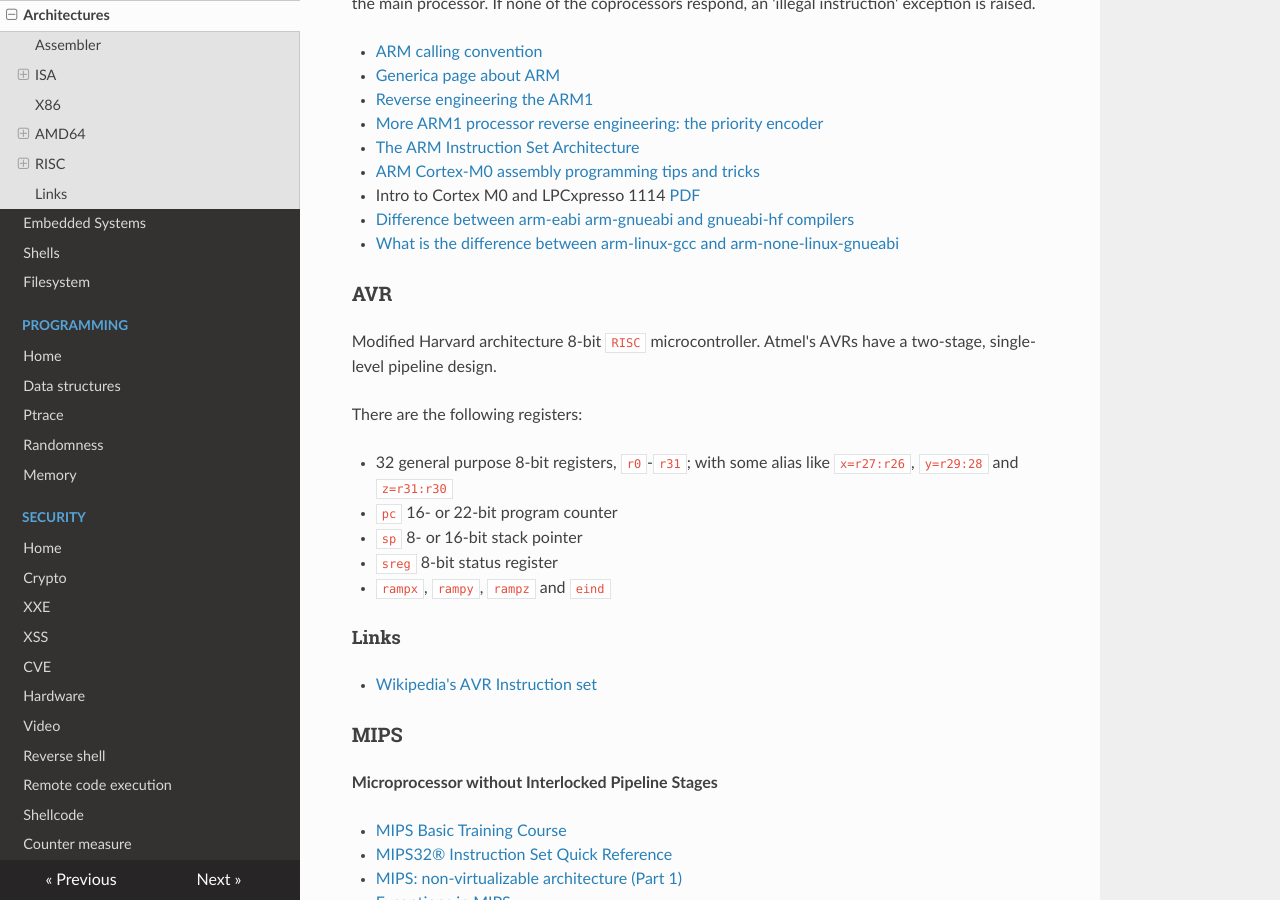
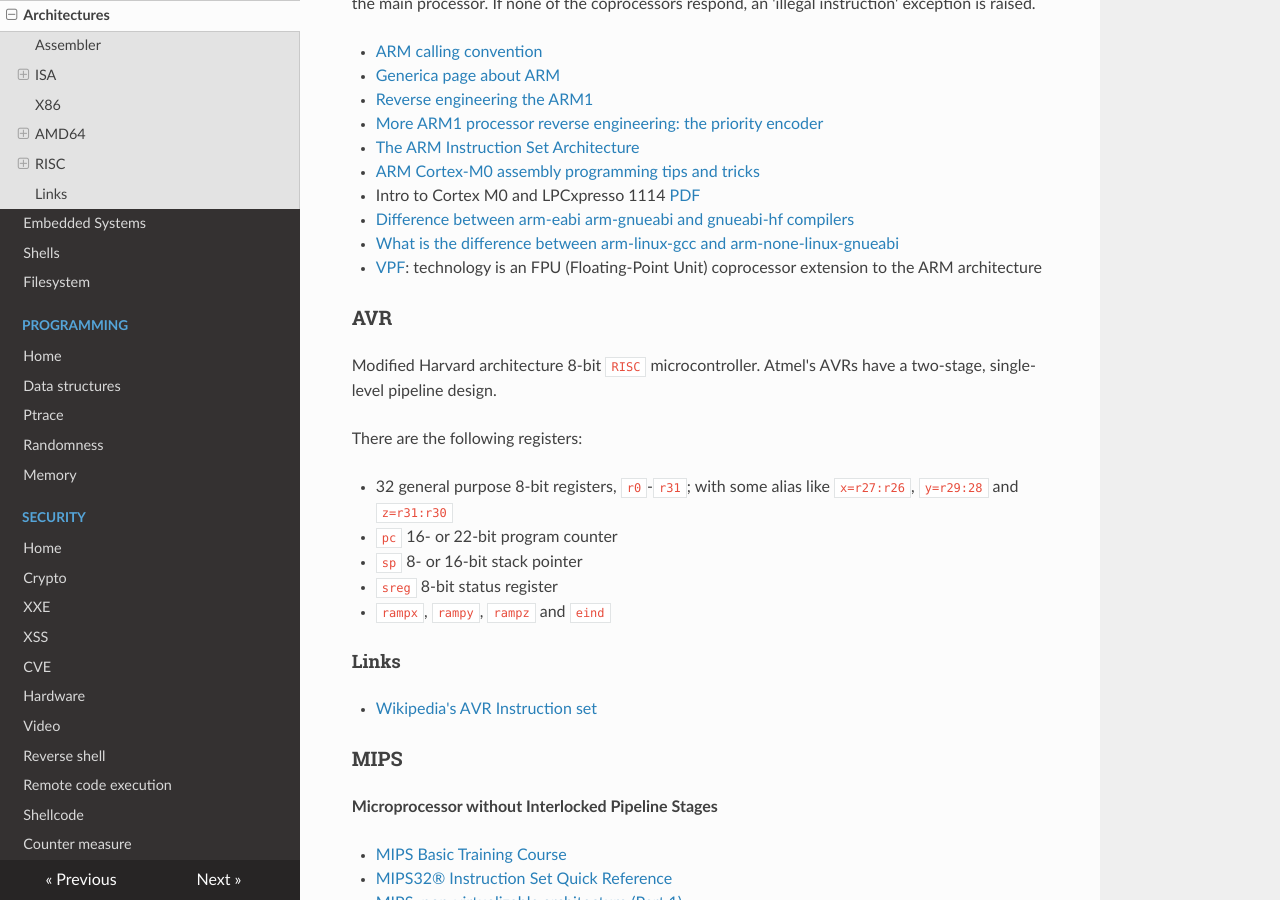
Before and after one commit to gipi/low-level, an MkDocs documentation site: the page built from docs/arch.md, in a window 1280 px wide and 900 px high, scrolled down 2859 px. Built offline with MkDocs 1.6.1, drawn with Linux system fonts in a browser that asks for light colours; nearby versions of some CDN libraries; old or Windows-style settings are respelled for this version of MkDocs.

Commit message:
Add note about VPF.

```diff
--- a/docs/arch.md
+++ b/docs/arch.md
@@ -130,6 +130,7 @@ an 'illegal instruction' exception is raised.
  - Intro to Cortex M0 and LPCxpresso 1114 [PDF](https://web.eecs.umich.edu/~prabal/teaching/eecs373-f10/slides/lec21.pdf)
  - [Difference between arm-eabi arm-gnueabi and gnueabi-hf compilers](https://stackoverflow.com/questions/26692065/difference-between-arm-eabi-arm-gnueabi-and-gnueabi-hf-compilers)
  - [What is the difference between arm-linux-gcc and arm-none-linux-gnueabi](https://stackoverflow.com/questions/13797693/what-is-the-difference-between-arm-linux-gcc-and-arm-none-linux-gnueabi)
+ - [VPF](https://en.wikipedia.org/wiki/ARM_architecture#Floating-point_.28VFP.29): technology is an FPU (Floating-Point Unit) coprocessor extension to the ARM architecture
 
 ### AVR
 
```
